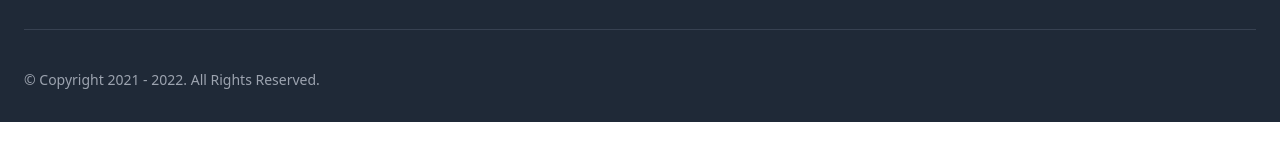
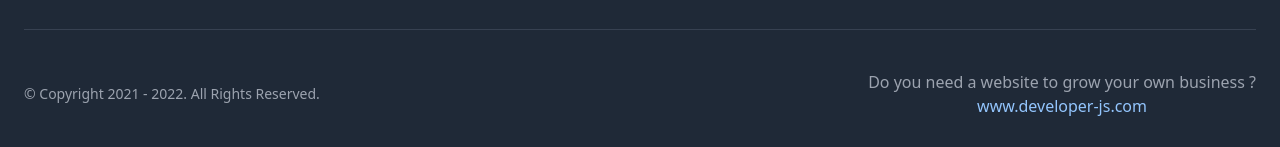
Before and after one commit to MariusZebrauskas/smart-book-next-fullstack, a Next.js app: page / in a window 1280 px wide. Shown: the part 1649-1796 px from the top of the page. Before the commit the page ends 1771 px from the top, so only its background shows below. Built offline with nearby package versions, Linux system fonts and the light colour scheme.

Commit message:
link to developer-js

```diff
--- a/components/Footer.tsx
+++ b/components/Footer.tsx
@@ -1,3 +1,4 @@
+import Link from 'next/link';
 import React from 'react';
 import { DefaultRootState, useSelector } from 'react-redux';
 
@@ -28,14 +29,24 @@ const Footer = () => {
           <p className='max-w-md mx-auto mt-2 text-gray-400'>
             Easy to use to-do and routine application.
           </p>
+
         </div>
 
         <hr className='my-10 border-gray-700' />
 
         <div className='flex flex-col items-center sm:flex-row sm:justify-between'>
-          <p className='text-sm text-gray-400'>© Copyright 2021 - {date.getFullYear()}. All Rights Reserved.</p>
+          <p className='text-sm text-gray-400'>
+            © Copyright 2021 - {date.getFullYear()}. All Rights Reserved.
+          </p>
+          <nav>
+            <li className='list-none flex items-center flex-col  justify-center '>
+              <p className='max-w-md   text-gray-400 '>
+                Do you need a website to grow your own business ?
+              </p>
 
-
+              <a className=' text-blue-300  hover:text-yellow-300' target="_blank"  href='http://www.developer-js.com'>www.developer-js.com</a>
+            </li>
+          </nav>
         </div>
       </div>
     </footer>
```
